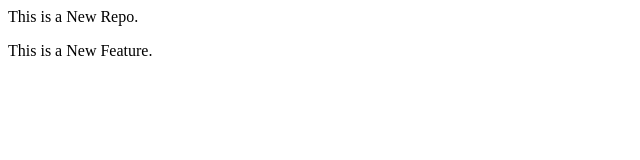
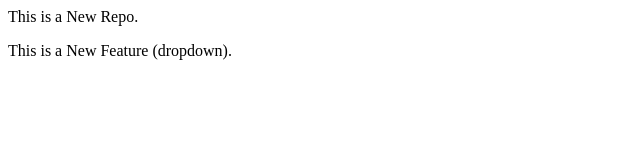
Before and after one commit to Vivek-Mahyavanshi-007/Local_Repo, a plain HTML site: page index.html in a window 1280 px wide. Shown: the full height of the page, 0-640 px from the left. Drawn offline with Linux system fonts and the light colour scheme.

Commit message:
Add Dropdown

```diff
--- a/index.html
+++ b/index.html
@@ -1,2 +1,2 @@
 <p>This is a New Repo.</p>
-<p>This is a New Feature.</p>
+<p>This is a New Feature (dropdown).</p>
```
